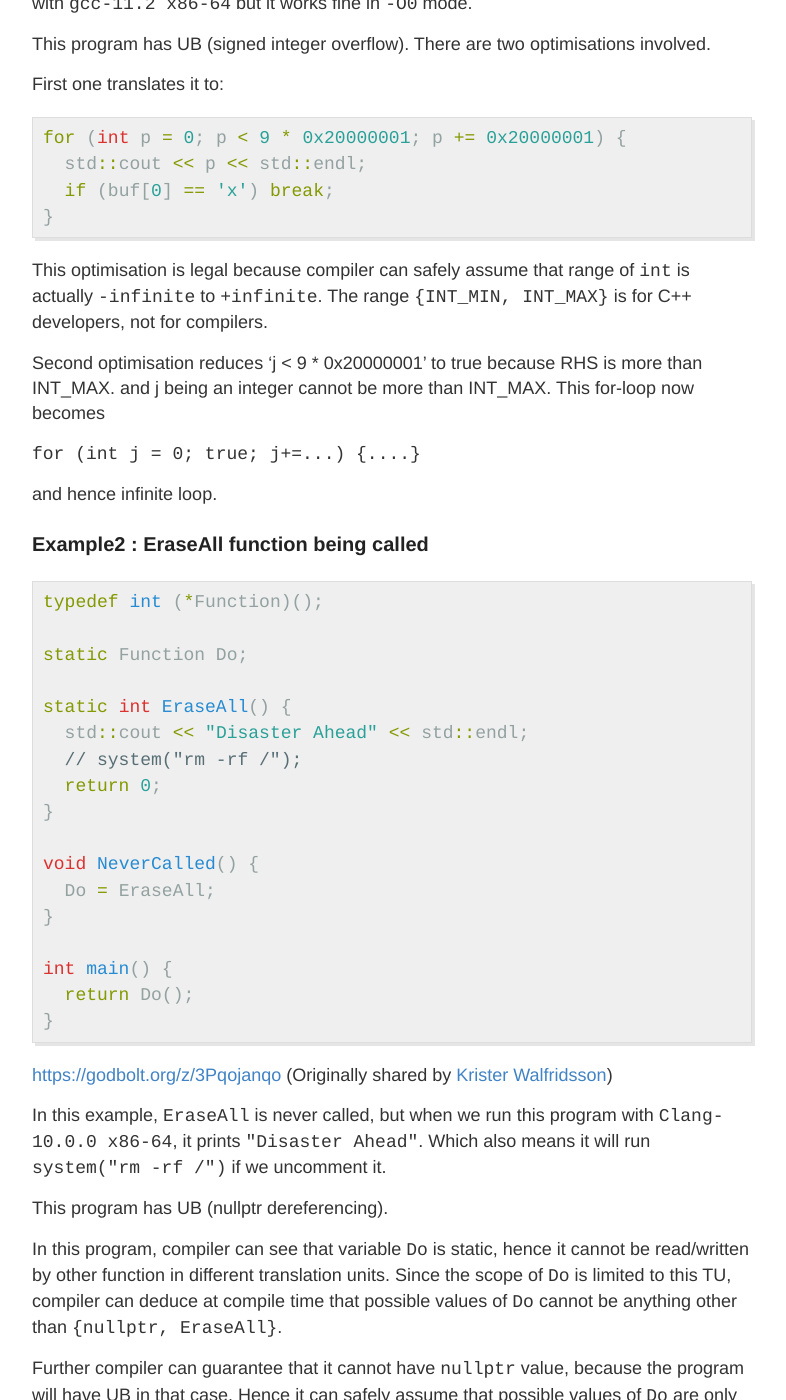
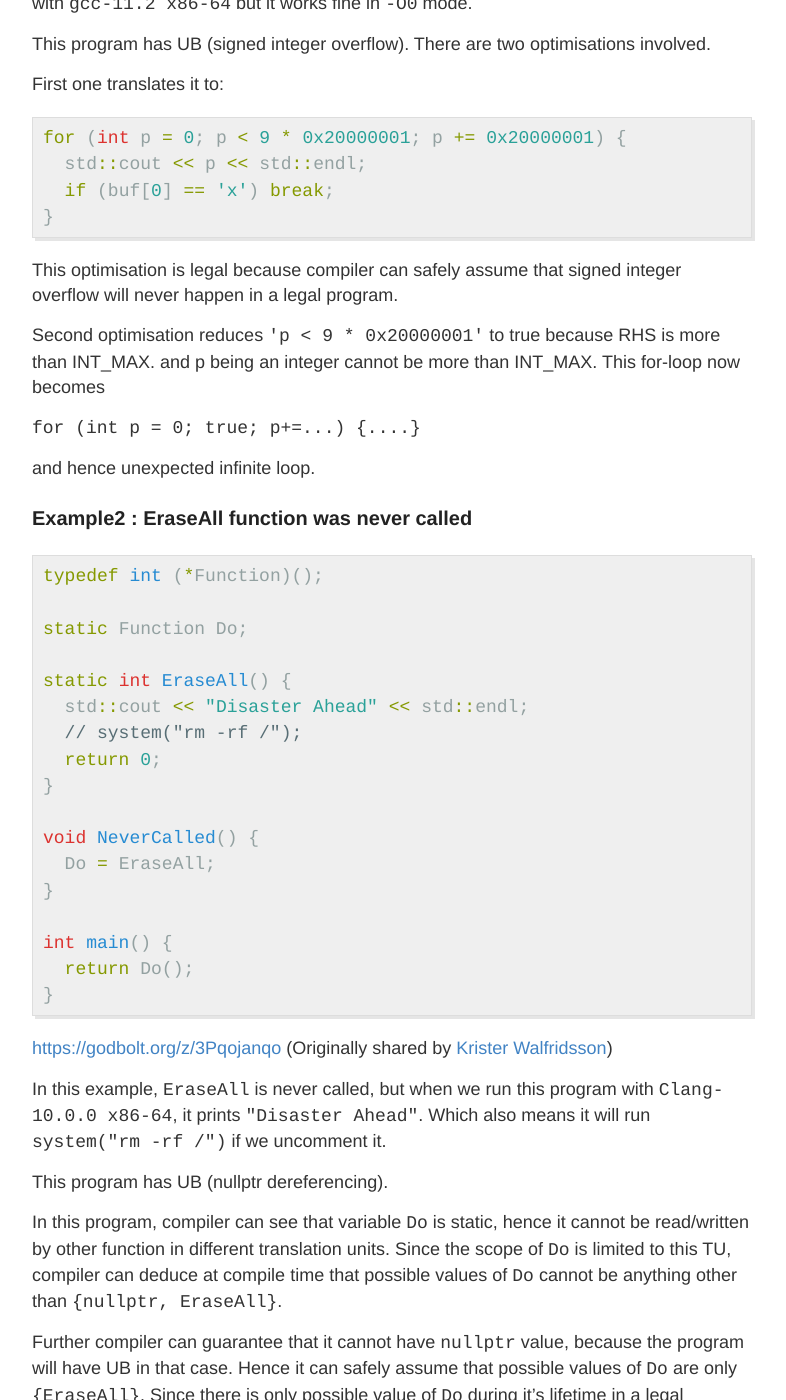
Before and after one commit to mohitmv/blog, a Jekyll site: the page built from _posts/2022-04-22-Shocking-Undefined-Behaviour-In-Action.md, in a window 1280 px wide and 1400 px high, scrolled down 752 px. Shown: the whole window, without its empty margins (248-1034 px from the left). Built offline with Jekyll 4.4.1, drawn with Linux system fonts in a browser that asks for light colours; some of the changed text lies outside the part shown.

Commit message:
Minor fixes in Shocking-Undefined-Behaviour blog

```diff
--- a/_posts/2022-04-22-Shocking-Undefined-Behaviour-In-Action.md
+++ b/_posts/2022-04-22-Shocking-Undefined-Behaviour-In-Action.md
@@ -41,15 +41,15 @@ for (int p = 0; p < 9 * 0x20000001; p += 0x20000001) {
 
 {% endhighlight %}
 
-This optimisation is legal because compiler can safely assume that range of `int` is actually `-infinite` to `+infinite`. The range `{INT_MIN, INT_MAX}` is for C++ developers, not for compilers.
+This optimisation is legal because compiler can safely assume that signed integer overflow will never happen in a legal program.
 
-Second optimisation reduces 'j < 9 * 0x20000001' to true because RHS is more than INT_MAX. and j being an integer cannot be more than INT_MAX. This for-loop now becomes
+Second optimisation reduces `'p < 9 * 0x20000001'` to true because RHS is more than INT_MAX. and p being an integer cannot be more than INT_MAX. This for-loop now becomes
 
-`for (int j = 0; true; j+=...) {....}`
+`for (int p = 0; true; p+=...) {....}`
 
-and hence infinite loop.
+and hence unexpected infinite loop.
 
-### Example2 : EraseAll function being called
+### Example2 : EraseAll function was never called
 
 {% highlight c++ %}
 
@@ -83,9 +83,15 @@ In this program, compiler can see that variable `Do` is static, hence it cannot
 
 Further compiler can guarantee that it cannot have `nullptr` value, because the program will have UB in that case. Hence it can safely assume that possible values of `Do` are only `{EraseAll}`. Since there is only possible value of `Do` during it's lifetime in a legal program, it's good optimization to initialize `Do` by `EraseAll` and never set it again, i.e. replace `NeverCalled` by a nop function - `void NeverCalled() { }`
 
-Hence `int main() { return Do(); }` is replaced by `int main() { return EraseAll(); }`
+Hence
 
-Which leads to disaster - `system("rm -rf /")`.
+`int main() { return Do(); }`
+
+is replaced by
+
+`int main() { return EraseAll(); }`
+
+Which leads to disaster `system("rm -rf /")`.
 
 
 More about [Undefined Behaviour here](https://mohitmv.github.io/blog/Cpp-Undefined-Behaviour-101/).
```
